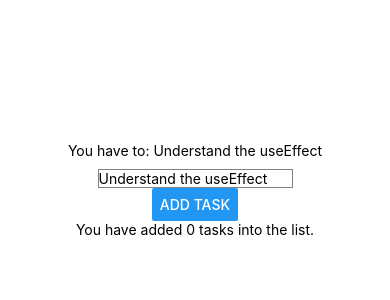
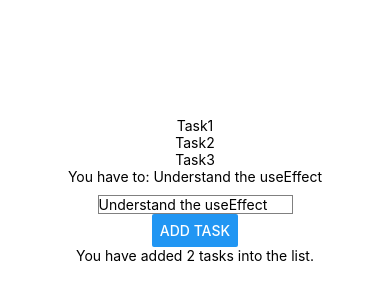
Before and after one commit to alexandrumogic/react-native-hooks, a React Native app: screen / in a window 390 px wide. Shown: the part 232-532 px from the top of the page. Built offline with nearby package versions, Linux system fonts and the light colour scheme.

Commit message:
useEffect code

```diff
--- a/App.js
+++ b/App.js
@@ -1,11 +1,33 @@
-import React, { useState } from 'react';
+import React, { useState, useEffect } from 'react';
 import { StyleSheet, Text, View, TextInput, Button } from 'react-native';
+
+const list = [
+  'Task1',
+  'Task2',
+  'Task3'
+]
 
 export default function App() {
   // const [state, setState] = useState();
   const [task, setTask] = useState('Understand the useEffect');
   const [taskList, setTaskList] = useState([]);
   const [counter, setCounter] = useState(0);
+
+  // componentDidMount
+  useEffect(() => {
+    setTaskList(list);
+
+    return () => {
+      // componentWillUnmount
+    }
+  }, [])
+
+  // componentDidUpdate
+  useEffect(() => {
+    setCounter(counter + 1);
+  }, [taskList])
+
+
   return (
     <View style={styles.container}>
       {taskList.map((item) => {
@@ -22,7 +44,6 @@ export default function App() {
         onPress={() => {
           setTaskList([...taskList, task])
           setTask(undefined);
-          setCounter(counter + 1);
         }}
       />
       <Text>You have added {counter} tasks into the list.</Text>
```
